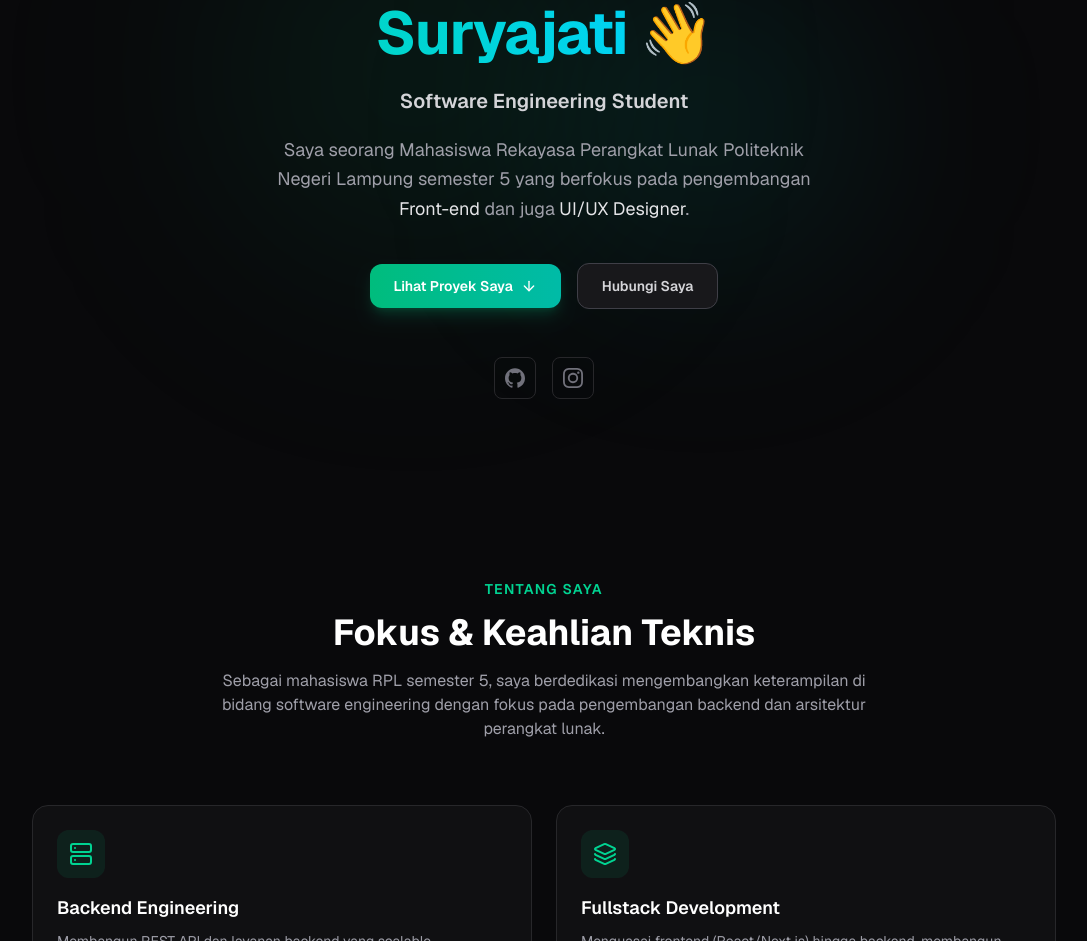
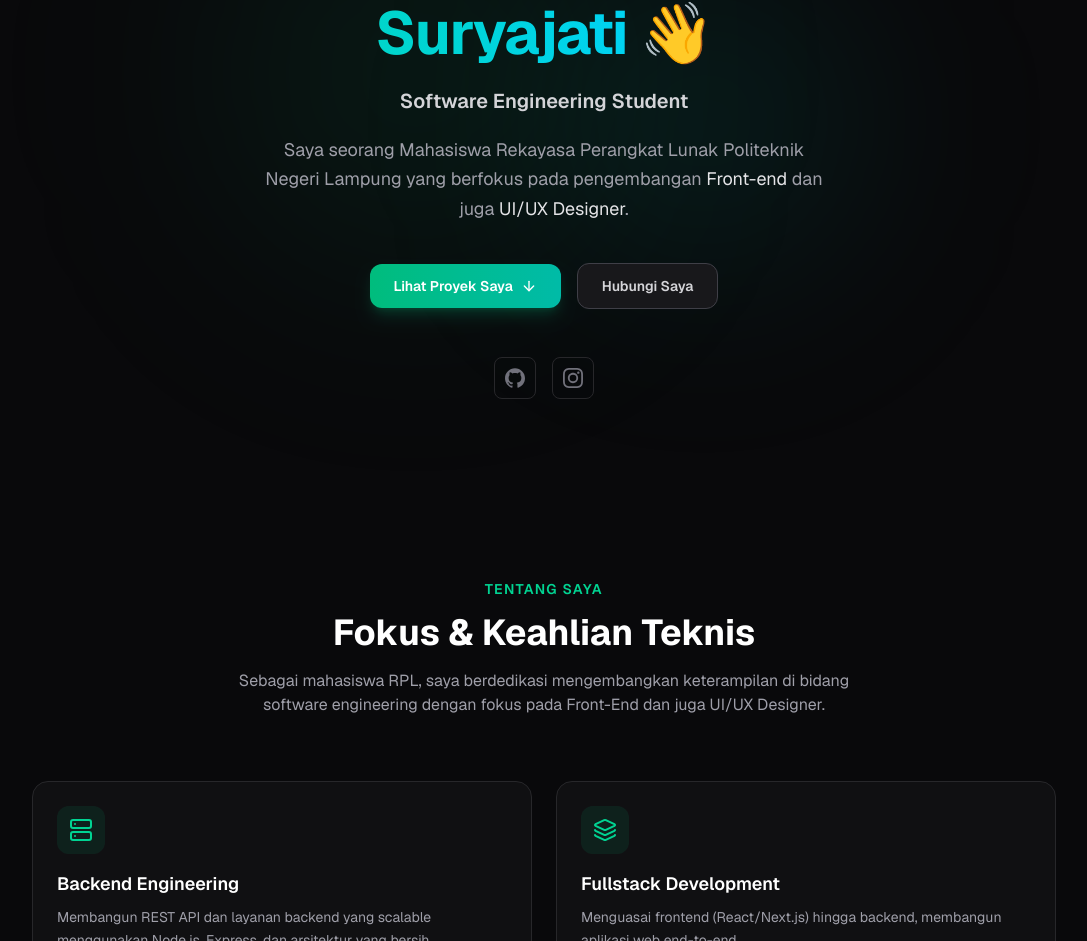
Before and after one commit to Ibrahimasj/my-portfolio, a Next.js app: page / in a window 1280 px wide. Shown: the part 319-1260 px from the top of the page, without its empty margins (96-1183 px from the left). Built offline with nearby package versions, Linux system fonts and the light colour scheme.

Commit message:
update: perbarui bio dan deskripsi tentang saya

```diff
--- a/src/components/About.tsx
+++ b/src/components/About.tsx
@@ -55,9 +55,9 @@ export default function About() {
             Fokus &amp; Keahlian Teknis
           </h2>
           <p className="mx-auto mt-4 max-w-2xl text-zinc-400">
-            Sebagai mahasiswa RPL semester 5, saya berdedikasi mengembangkan
-            keterampilan di bidang software engineering dengan fokus pada
-            pengembangan backend dan arsitektur perangkat lunak.
+            Sebagai mahasiswa RPL, saya berdedikasi mengembangkan keterampilan
+            di bidang software engineering dengan fokus pada Front-End dan juga
+            UI/UX Designer.
           </p>
         </motion.div>
 
--- a/src/components/Hero.tsx
+++ b/src/components/Hero.tsx
@@ -81,7 +81,7 @@ export default function Hero() {
           className="mx-auto mt-5 max-w-xl text-lg leading-relaxed text-zinc-400"
         >
           Saya seorang Mahasiswa Rekayasa Perangkat Lunak Politeknik Negeri
-          Lampung semester 5 yang berfokus pada pengembangan{' '}
+          Lampung yang berfokus pada pengembangan{' '}
           <span className="text-zinc-200">Front-end</span> dan juga{' '}
           <span className="text-zinc-200">UI/UX Designer</span>.
         </motion.p>
```
